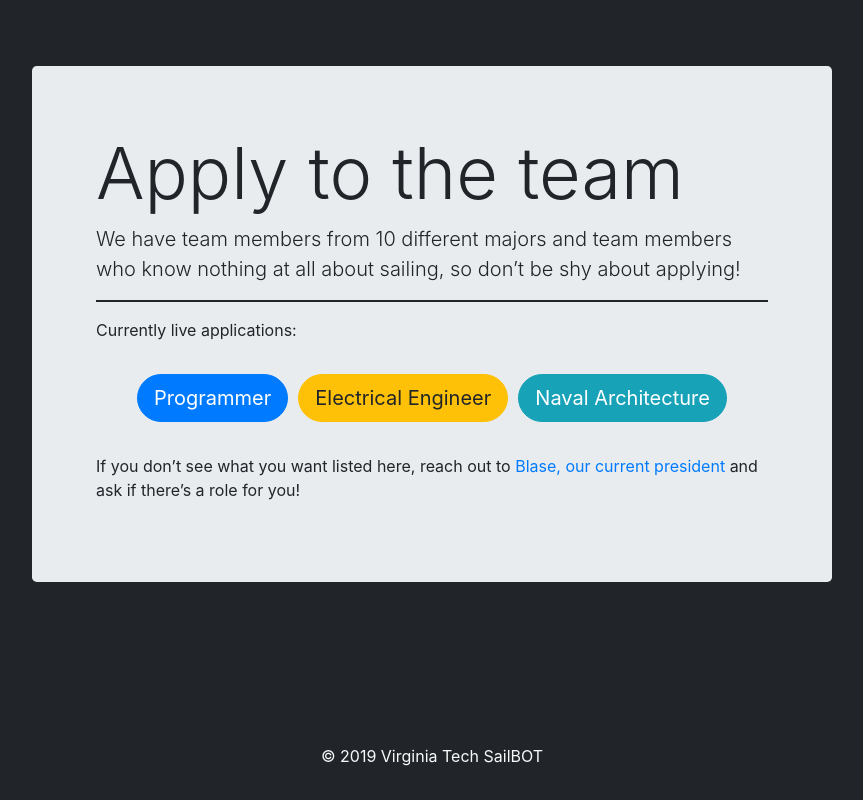
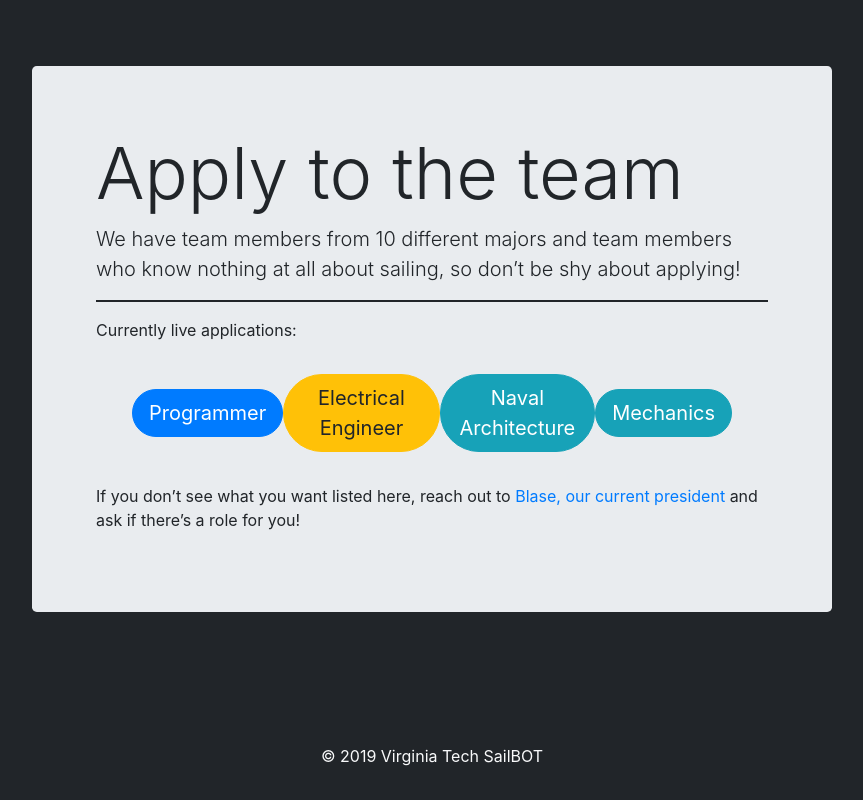
Before and after one commit to sailbot-vt/web_front_end, a Vue app: page / in a window 1280 px wide. Shown: the part 808-1608 px from the top of the page, without its empty margins (208-1071 px from the left). Built offline with nearby package versions, Linux system fonts and the light colour scheme.

Commit message:
Added Mechanics application

```diff
--- a/src/components/ApplyHero.vue
+++ b/src/components/ApplyHero.vue
@@ -11,6 +11,7 @@
         <b-button pill class="hero__button" variant="primary" href="https://forms.gle/yyfARDZimK6hqx3XA" size="lg">Programmer</b-button>
         <b-button pill class="hero__button" variant="warning" href="https://forms.gle/VekHEwATZY2jcadV7" size="lg">Electrical Engineer</b-button>
         <b-button pill class="hero__button" variant="info" href="https://forms.gle/VekHEwATZY2jcadV7" size="lg">Naval Architecture</b-button>
+        <b-button pill class="hero__button" variant="info" href="https://forms.gle/hZiawBCXDJMBzin2A" size="lg">Mechanics</b-button>
       </div>
 
       <p>If you don&rsquo;t see what you want listed here, reach out to <a href="mailto:blasemc1@vt.edu">Blase, our current president</a> and ask if there&rsquo;s a role for you!</p>
```
